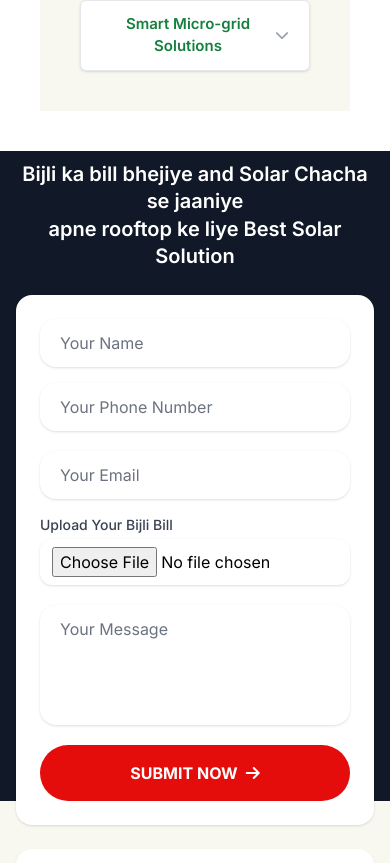
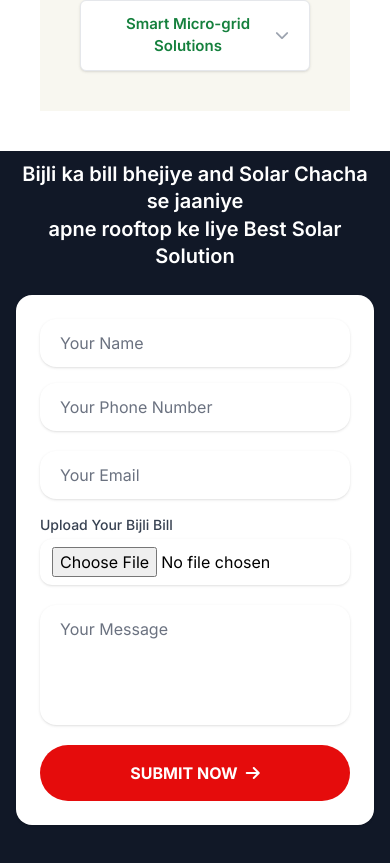
Before and after one commit to vanshika8484/Solar_web, a React (Vite) app: page / in a window 390 px wide. Shown: the part 6564-7427 px from the top of the page. Built offline with nearby package versions, Linux system fonts and the light colour scheme; a web font is replaced by a local one.

Commit message:
Update ContactForm.jsx

```diff
--- a/src/components/ContactForm.jsx
+++ b/src/components/ContactForm.jsx
@@ -46,7 +46,7 @@ const ContactForm = () => {
   };
 
   return (
-    <main className="bg-gray-900 px-4 sm:px-8 md:px-16 py-20 -mt-16 About max-h-[650px]">
+    <main className="bg-gray-900 px-4 sm:px-8 md:px-16 py-20 -mt-16 About max-h-[1250px] lg:max-h-[650px] md:max-h-[650px] xl:max-h-[650px] 2xl:max-h-[650px] ">
       <ToastContainer position="top-right" autoClose={3000} />
 
       <div className="text-center max-w-4xl mx-auto mb-12 -mt-[70px]">
```
